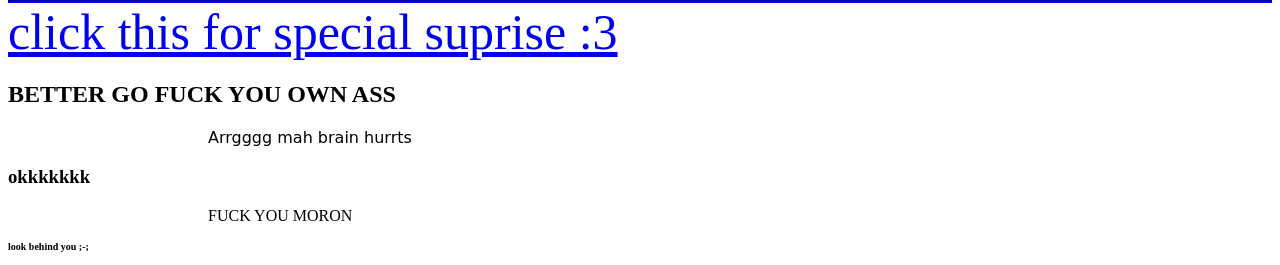
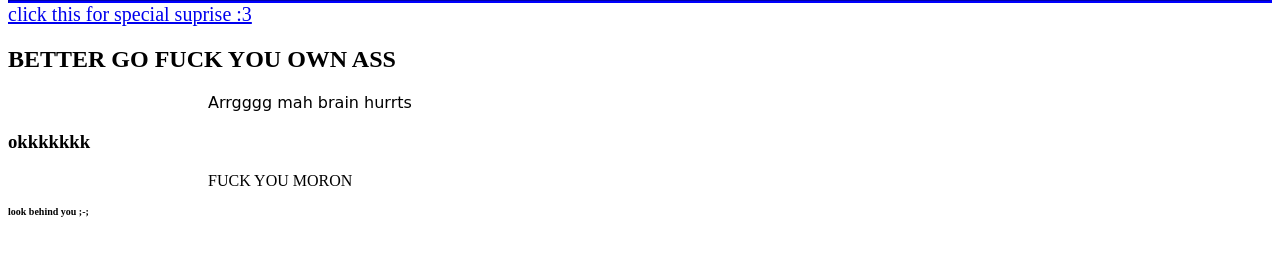
Before and after one commit to karlcruise/Gravusstuff, a plain HTML site: page index.html in a window 1280 px wide. Shown: the part 1150-1415 px from the top of the page. After the commit the page ends 1380 px from the top, so only its background shows below. Drawn offline with Linux system fonts and the light colour scheme.

Commit message:
Update index.html

```diff
--- a/index.html
+++ b/index.html
@@ -6,7 +6,7 @@ p {margin-left: 200px;
     }
 div {border: 5px ;border-style: groove;border-color: blue;
     }
-a {font-size: 50px;
+a {font-size: 20px;
   }
 body {color: rgb(0, 0, 0);}
 a:hover + a{display: block;color: white;}
```
